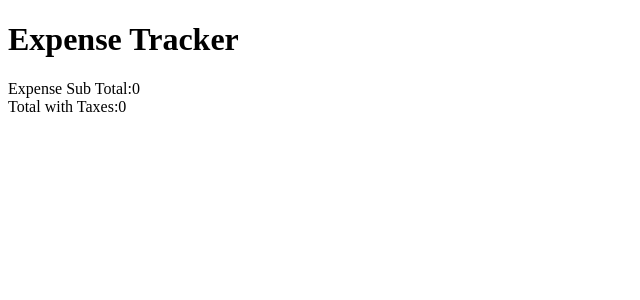
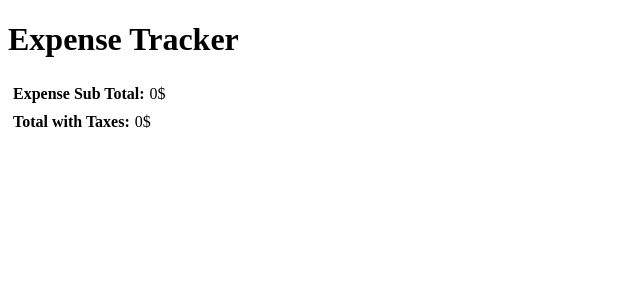
Before and after one commit to Brush87/ExpenseTrackingApp, a React app in the folder client/: page / in a window 1280 px wide. Shown: the top 300 px of the page, without its empty margins (0-640 px from the left). Built offline with nearby package versions, Linux system fonts and the light colour scheme.

Commit message:
module.scss imports now working

```diff
--- a/client/package.json
+++ b/client/package.json
@@ -24,7 +24,7 @@
     "browserslist": "^4.18.1",
     "camelcase": "^6.2.1",
     "case-sensitive-paths-webpack-plugin": "^2.4.0",
-    "css-loader": "^6.5.1",
+    "css-loader": "^6.7.1",
     "css-minimizer-webpack-plugin": "^3.2.0",
     "dotenv": "^10.0.0",
     "dotenv-expand": "^5.1.0",
--- a/client/src/App.tsx
+++ b/client/src/App.tsx
@@ -6,7 +6,7 @@ import {
   selectTotal,
   selectTotalWithTaxes
 } from './features/expenses/ExpenseSlice'
-import style from './rootStyle.scss'
+import style from './rootStyle.module.scss'
 
 const App = () => {
   // const dispatch = useAppDispatch()
@@ -18,11 +18,11 @@ const App = () => {
       <h1>Expense Tracker</h1>
       <div className={style.labelContainer}>
         <label className={style.label}>Expense Sub Total:</label>
-        <span>{total}</span>
+        <span className={style.value}>{total}$</span>
       </div>
       <div className={style.labelContainer}>
         <label className={style.label}>Total with Taxes:</label>
-        <span>{totalWithTaxes}</span>
+        <span className={style.value}>{totalWithTaxes}$</span>
       </div>
     </div>
   )
--- a/client/src/rootStyle.scss
+++ b/client/src/rootStyle.module.scss
@@ -3,6 +3,9 @@
 }
 
 .label {
-  font: 'Monteserrat';
   font-weight: 700;
 }
+
+.value {
+  margin-left: 5px;
+}
```
Also changed, not shown: 1 other file (tests, documents, lock files or other folders).
